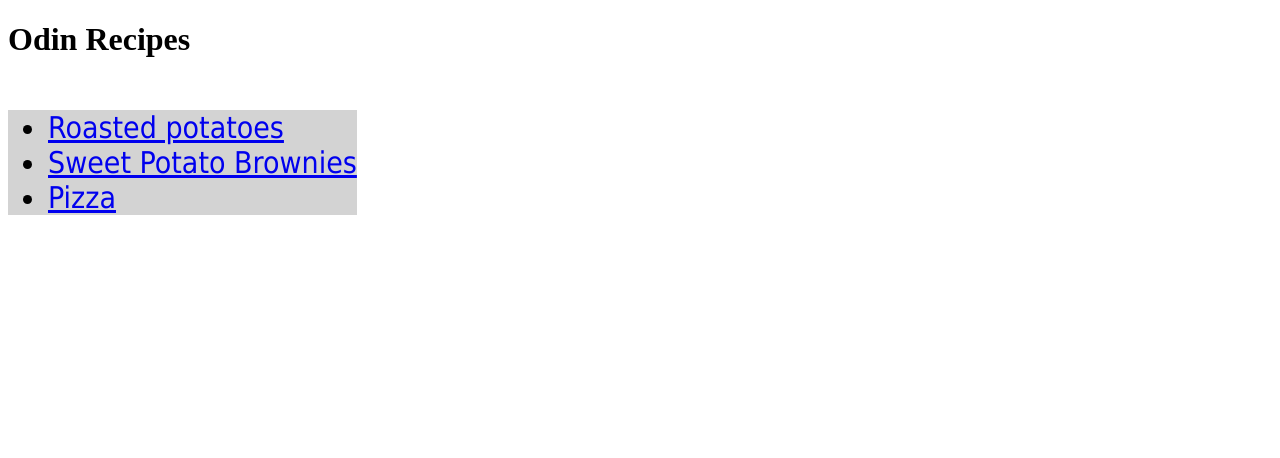
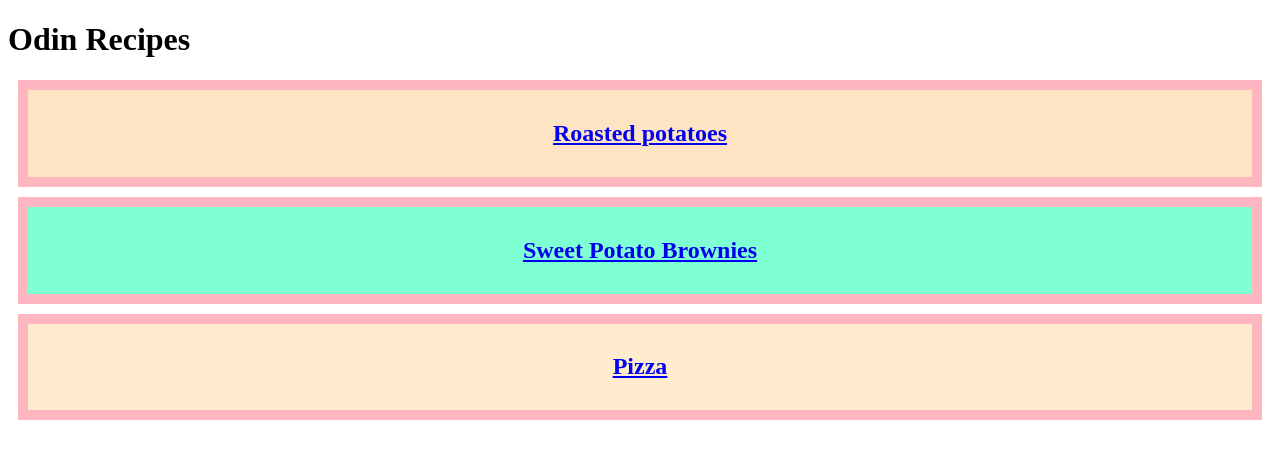
Before and after one commit to osoliman/odin-recipes, a plain HTML site: page index.html in a window 1280 px wide. Drawn offline with Linux system fonts and the light colour scheme.

Commit message:
Apply some CSS box model

```diff
--- a/index.html
+++ b/index.html
@@ -8,10 +8,16 @@
 </head>
 <body>
     <h1>Odin Recipes</h1>
-    <ul>
-        <li><a href="recipes/roasted-potatoes.html">Roasted potatoes</a></li>
-        <li><a href="recipes/sweet-potato-brownies.html">Sweet Potato Brownies</a></li>
-        <li><a href="recipes/pizza.html">Pizza</a></li>
-      </ul>
+        <div class="roasted-potatoes">
+        <h2><a href="recipes/roasted-potatoes.html">Roasted potatoes</a></h2>
+        </div>
+
+        <div class="sweet-potato-brownies">
+        <h2><a href="recipes/sweet-potato-brownies.html">Sweet Potato Brownies</a></h2>
+        </div>
+
+        <div class="pizza">
+        <h2><a href="recipes/pizza.html">Pizza</a></h2>
+        </div>
 </body>
 </html>
--- a/style.css
+++ b/style.css
@@ -1,9 +1,20 @@
-ul
- {
-    background: lightgrey;
-    color: black;
-    font-size: 30px;
-    display: inline-block;
-    font-family: Tahoma, "Times New Roman", sans-serif;
-    border-color: aqua;
+
+div{
+    padding: 10px;
+    box-sizing: content-box;
+    border: solid 10px lightpink;
+    margin: 10px;
+    text-align: center;
 }
+
+.roasted-potatoes{
+    background-color: bisque;
+}
+
+.sweet-potato-brownies{
+    background-color: aquamarine;
+}
+
+.pizza{
+    background-color: blanchedalmond;
+}
```
